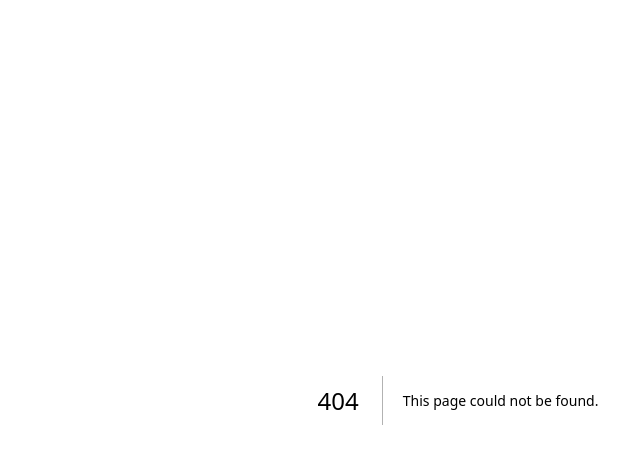
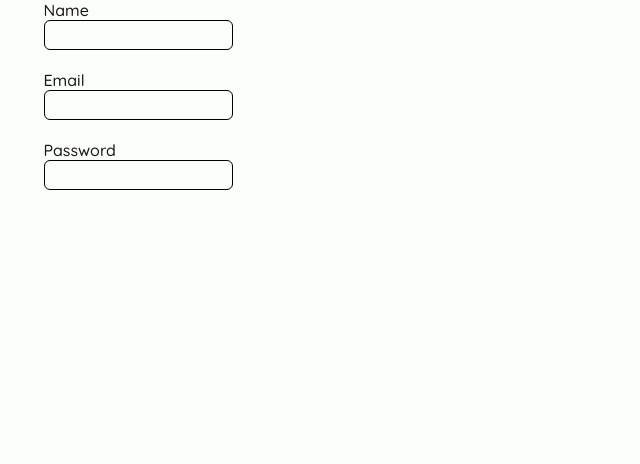
Before and after one commit to leticiabora/obituary-frontend, a Next.js app: page /login in a window 1280 px wide. Before the commit this address had no page. Shown: the top 464 px of the page, without its empty margins (182-822 px from the left). Built offline with nearby package versions, Linux system fonts and the light colour scheme.

Commit message:
add form style

```diff
--- a/src/app/globals.css
+++ b/src/app/globals.css
@@ -1,6 +1,11 @@
 :root {
-  --background: #ffffff;
-  --foreground: #171717;
+  --background: #171717;
+  --foreground: #fbfef9;
+  --cyan: #7cc7c6;
+  --cyan-light: #a2d5cf;
+  --green: #2b5a5f;
+  --green-light: #51a0a5;
+  --blue: #66b3d1;
 }
 
 @media (prefers-color-scheme: dark) {
@@ -17,11 +22,12 @@ body {
 }
 
 body {
-  color: var(--foreground);
-  background: var(--background);
-  font-family: Arial, Helvetica, sans-serif;
+  color: var(--background);
+  background: var(--foreground);
+  font-family: Quicksand, Arial, Helvetica, sans-serif;
   -webkit-font-smoothing: antialiased;
   -moz-osx-font-smoothing: grayscale;
+  font-weight: 500;
 }
 
 * {
@@ -35,6 +41,28 @@ a {
   text-decoration: none;
 }
 
+input {
+  background-color: transparent;
+  border: 1px solid black;
+  border-radius: 6px;
+  height: 30px;
+  padding: 5px;
+  color: black;
+}
+
+button {
+  font-size: 15px;
+  padding: 15px;
+  border-radius: 10px;
+  font-weight: 600;
+  border: none;
+  background-color: var(--green);
+  &:hover {
+    cursor: pointer;
+    opacity: 0.9;
+  }
+}
+
 @media (prefers-color-scheme: dark) {
   html {
     color-scheme: dark;
--- a/src/app/layout.tsx
+++ b/src/app/layout.tsx
@@ -1,21 +1,19 @@
 import type { Metadata } from "next";
-import { Geist, Geist_Mono } from "next/font/google";
+import { Quicksand } from "next/font/google";
 import "./globals.css";
 
-const geistSans = Geist({
-  variable: "--font-geist-sans",
-  subsets: ["latin"],
-});
-
-const geistMono = Geist_Mono({
-  variable: "--font-geist-mono",
+const quicksand = Quicksand({
+  variable: "--font-quicksand",
   subsets: ["latin"],
 });
 
 export const metadata: Metadata = {
-  title: "Create Next App",
-  description: "Generated by create next app",
+  // title: "Roots Forest",
+  title: "Grove Roots",
+  description: "Reinterpreting longing, embracing memories, and celebrating the continuity of life.",
 };
+
+// Resignificando a saudade, abraçando as lembranças e celebrando a continuidade da vida.
 
 export default function RootLayout({
   children,
@@ -24,7 +22,7 @@ export default function RootLayout({
 }>) {
   return (
     <html lang="en">
-      <body className={`${geistSans.variable} ${geistMono.variable}`}>
+      <body className={`${quicksand.variable}`}>
         {children}
       </body>
     </html>
--- /dev/null
+++ b/src/app/login/page.tsx
@@ -0,0 +1,9 @@
+import Login from '@/components/pages/Login/Login';
+
+const LoginPage = () => {
+  return <div>
+    <Login />
+  </div>
+}
+
+export default LoginPage;
--- /dev/null
+++ b/src/components/pages/Login/Login.tsx
@@ -0,0 +1,24 @@
+import styles from './styles.module.css';
+
+const Login = () => {
+  return (
+    <div>
+      <form className={styles.container}>
+        <label>
+          Name
+        <input aria-label="email" />
+        </label>
+        <label>
+          Email
+        <input aria-label="email" />
+        </label>
+        <label>
+          Password
+        <input aria-label="email" />
+        </label>
+      </form>
+    </div>
+  )
+}
+
+export default Login;
--- /dev/null
+++ b/src/components/pages/Login/styles.module.css
@@ -0,0 +1,11 @@
+.container {
+  display: flex;
+  flex-direction: column;
+  align-items: center;
+  width: 50%;
+  gap: 20px;
+  & > label {
+    display: flex;
+    flex-direction: column;
+  }
+}
```
Also changed, not shown: src/app/page.module.css (+39 -3 lines), src/app/page.tsx (+66 -83 lines), src/components/Input/Input.tsx (added).
